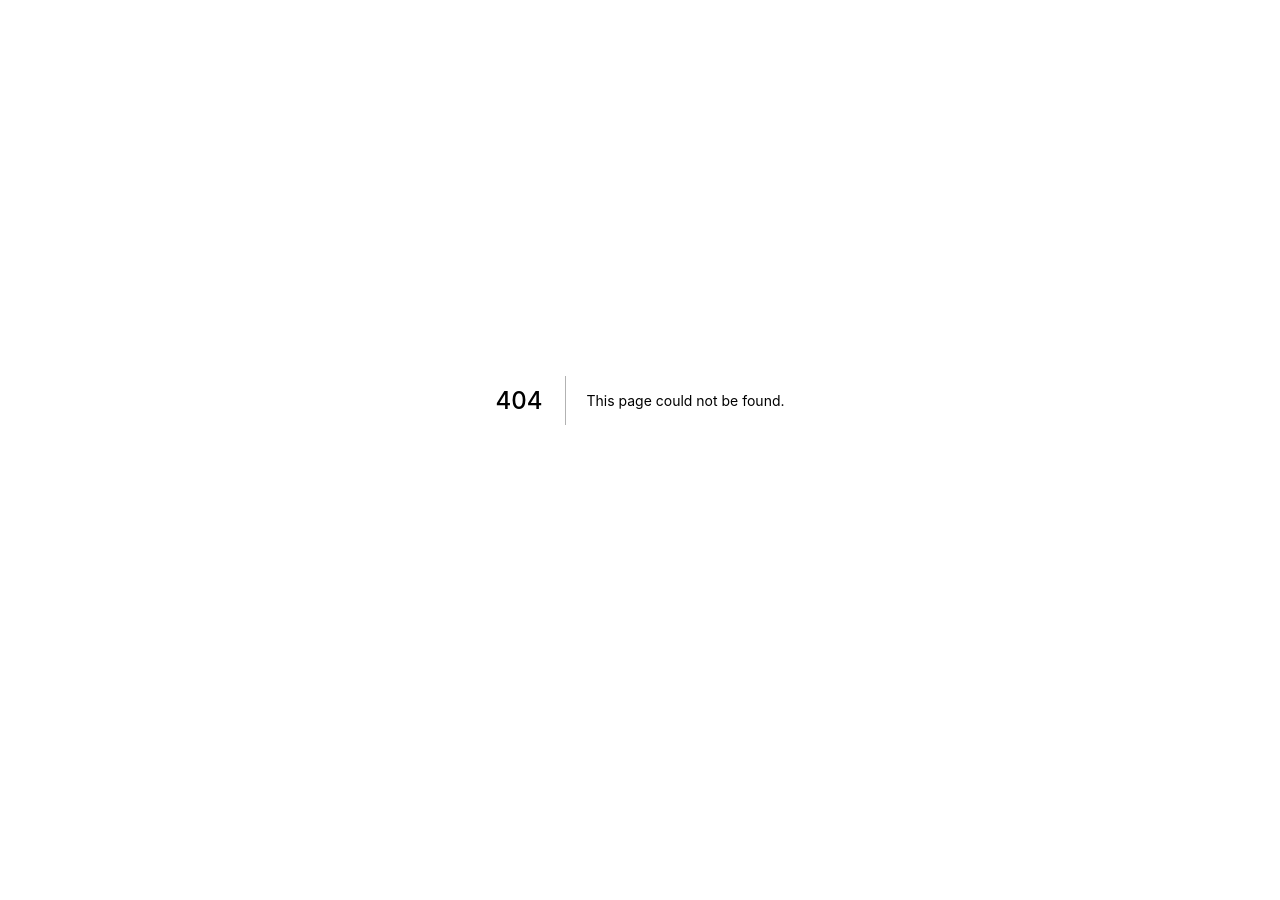
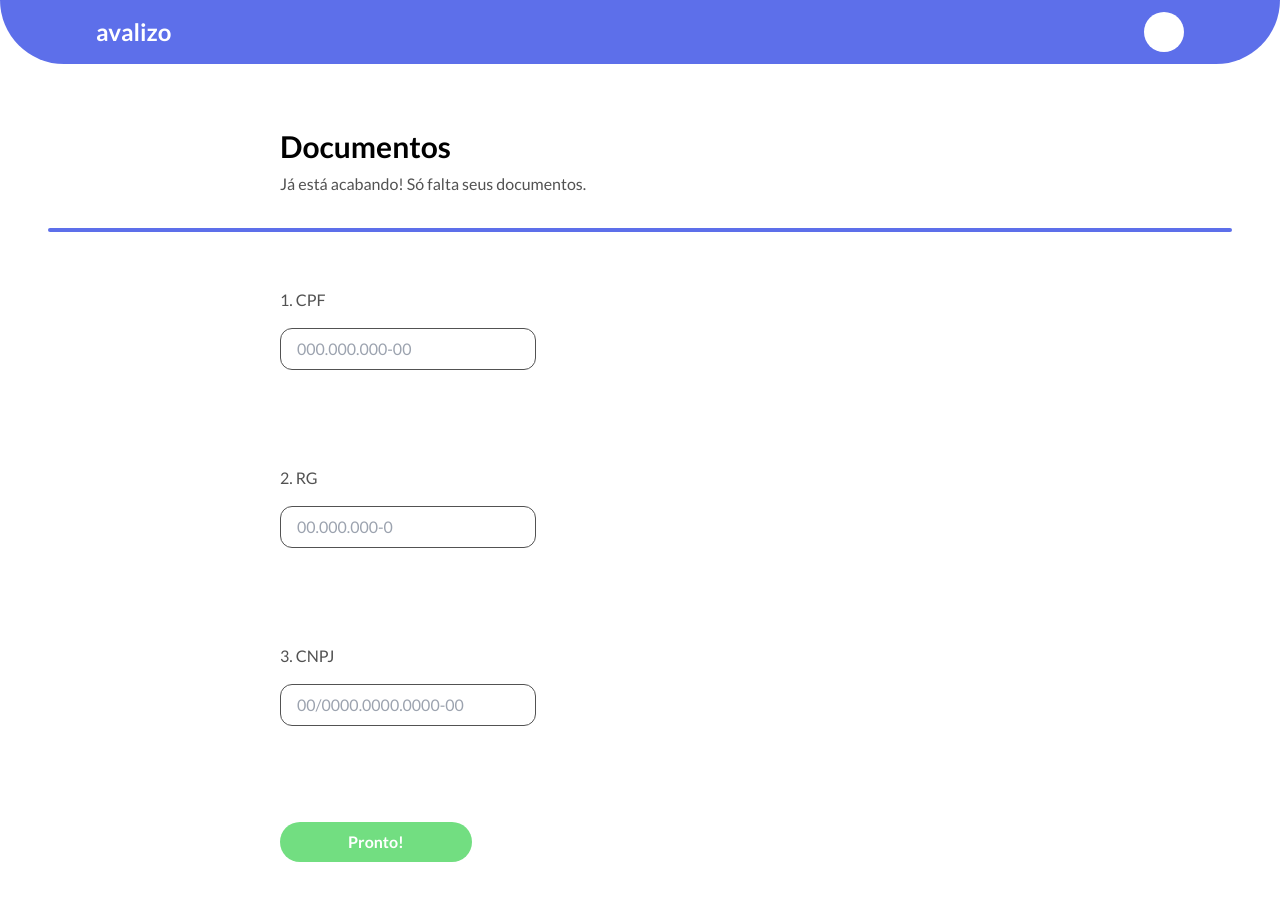
Before and after one commit to katsuragawaa/bndes-hack, a Next.js app: page /forms/documents in a window 1280 px wide. Before the commit this address had no page. Shown: the top 900 px of the page. Before the commit the page ends 800 px from the top, so only its background shows below. Built offline with nearby package versions, Linux system fonts and the light colour scheme.

Commit message:
feat: add docs form

```diff
--- a/src/pages/forms/business.tsx
+++ b/src/pages/forms/business.tsx
@@ -1,6 +1,6 @@
 import type { NextPage } from "next";
-
 import Head from "next/head";
+import { useRouter } from "next/router";
 import { FormEvent, RefObject, useRef, useState } from "react";
 import moment from "moment";
 
@@ -97,6 +97,8 @@ const Business: NextPage<Record<string, string>> = ({
   lastMonth,
   lastLastMonth,
 }) => {
+  const router = useRouter();
+
   const typeRef = useRef<HTMLDivElement>(null);
   const inventoryRef = useRef<HTMLDivElement>(null);
   const investRef = useRef<HTMLDivElement>(null);
@@ -177,6 +179,7 @@ const Business: NextPage<Record<string, string>> = ({
 
   const submit = (e: FormEvent<HTMLFormElement>) => {
     e.preventDefault();
+    router.push("/forms/documents")
   };
 
   return (
--- /dev/null
+++ b/src/pages/forms/documents.tsx
@@ -0,0 +1,90 @@
+import type { NextPage } from "next";
+import Head from "next/head";
+import { useRouter } from "next/router";
+
+import { StickyTop } from "../../components/StickyTop";
+import { FormEvent, RefObject, useRef } from "react";
+
+const Documents: NextPage = () => {
+  const router = useRouter();
+
+  const cpfRef = useRef<HTMLDivElement>(null);
+  const rgRef = useRef<HTMLDivElement>(null);
+  const cnpjRef = useRef<HTMLDivElement>(null);
+
+  const scrollInto = (ref: RefObject<HTMLDivElement>) => {
+    if (!ref.current) {
+      return;
+    }
+
+    ref.current.scrollIntoView({ behavior: "smooth" });
+  };
+
+  const submit = (e: FormEvent<HTMLFormElement>) => {
+    e.preventDefault();
+    router.push("/analysis");
+  };
+
+  return (
+    <>
+      <Head>
+        <title>avalizo | Documentos</title>
+        <meta name="description" content="avalizo" />
+        <link rel="icon" href="/favicon.ico" />
+      </Head>
+
+      <StickyTop>
+        <>
+          <h1 className="text-3xl font-bold">Documentos</h1>
+          <p className="mt-2 text-neutral-600">
+            Já está acabando! Só falta seus documentos.
+          </p>
+        </>
+      </StickyTop>
+
+      <main className="container mx-auto mt-56 flex min-h-screen flex-col items-center">
+        <form className="my-16 w-[720px]" onSubmit={submit}>
+          <div>
+            <div className="scroll-mt-72 text-neutral-600" ref={cpfRef}>
+              1. CPF
+            </div>
+            <input
+              className="mt-4 w-64 gap-4 rounded-xl border border-neutral-600 py-2 px-4 transition-all duration-300 ease-out focus:w-full"
+              type="text"
+              placeholder="000.000.000-00"
+              onFocus={() => scrollInto(cpfRef)}
+            />
+
+            <div className="mt-24 scroll-mt-72 text-neutral-600" ref={rgRef}>
+              2. RG
+            </div>
+            <input
+              className="mt-4 w-64 gap-4 rounded-xl border border-neutral-600 py-2 px-4 transition-all duration-300 ease-out focus:w-full"
+              type="text"
+              placeholder="00.000.000-0"
+              onFocus={() => scrollInto(rgRef)}
+            />
+
+            <div className="mt-24 scroll-mt-72 text-neutral-600" ref={cnpjRef}>
+              3. CNPJ
+            </div>
+            <input
+              className="mt-4 w-64 gap-4 rounded-xl border border-neutral-600 py-2 px-4 transition-all duration-300 ease-out focus:w-full"
+              type="text"
+              placeholder="00/0000.0000.0000-00"
+              onFocus={() => scrollInto(cnpjRef)}
+            />
+          </div>
+
+          <input
+            className="mt-24 mb-[calc(100vh-450px)] h-10 w-48 cursor-pointer rounded-full bg-hack-green font-bold text-white"
+            type="submit"
+            value="Pronto!"
+          />
+        </form>
+      </main>
+    </>
+  );
+};
+
+export default Documents;
```
